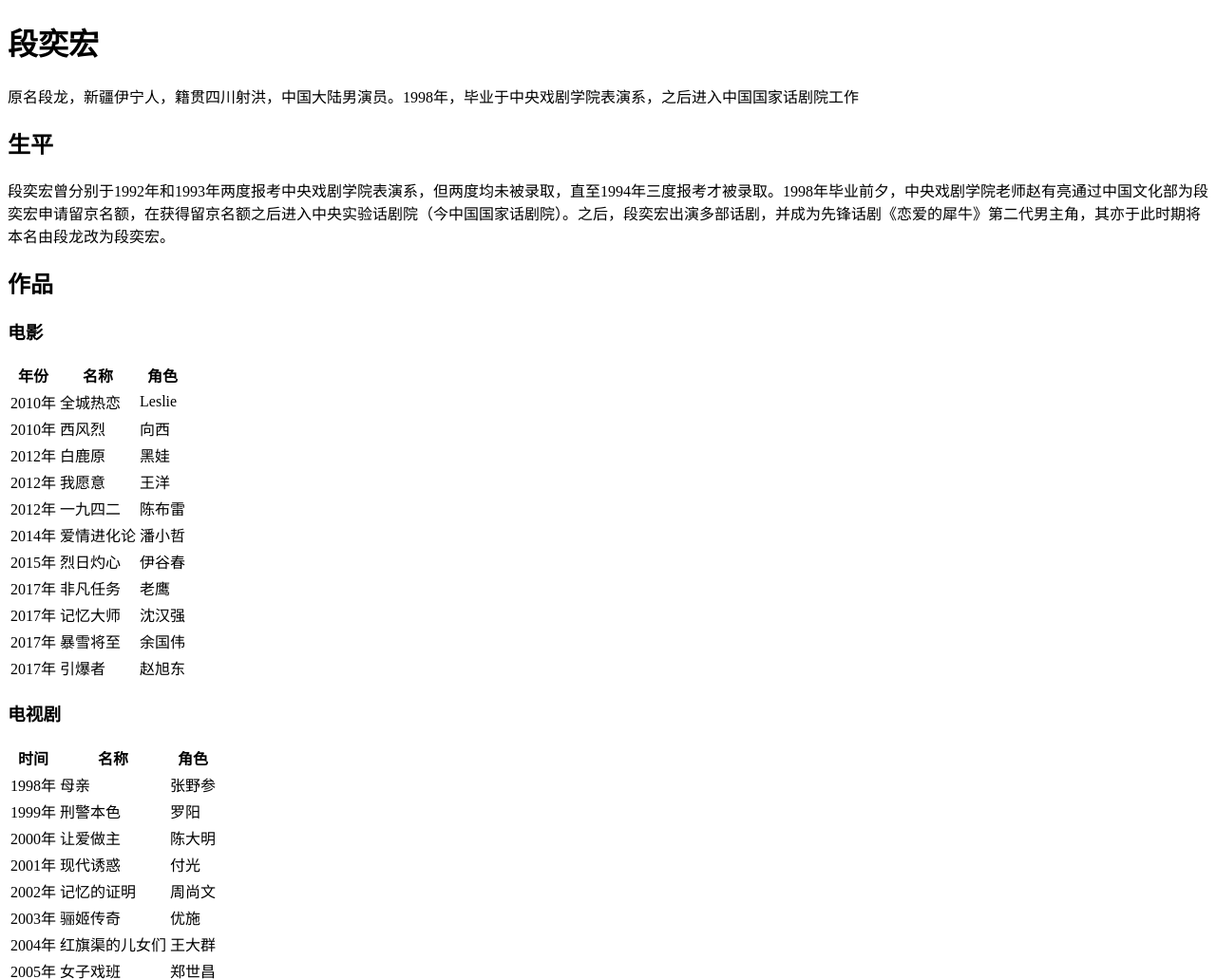
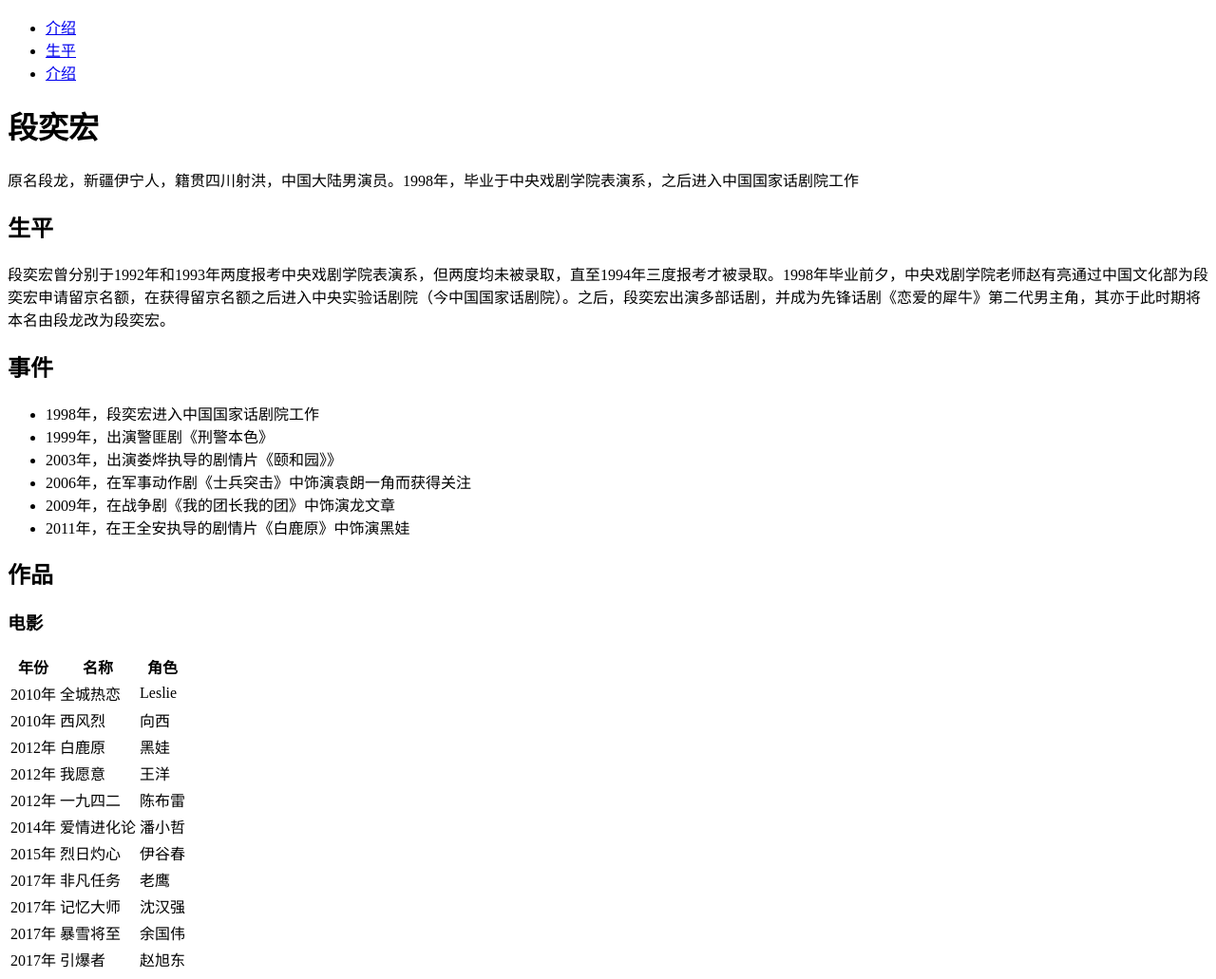
Before and after one commit to shangjingfan/duanyihong, a plain HTML site: page index.html in a window 1280 px wide. Shown: the top 1031 px of the page at 95% size. Drawn offline with Linux system fonts and the light colour scheme.

```diff
--- a/index.html
+++ b/index.html
@@ -12,6 +12,13 @@
   </style>
 </head>
 <body>
+  <nav>
+    <ul>
+      <li><a href="#">介绍</a></li>
+      <li><a href="#">生平</a></li>
+      <li><a href="#">介绍</a></li>
+    </ul>
+  </nav>
   <h1>段奕宏</h1>
   <p>
     原名段龙，新疆伊宁人，籍贯四川射洪，中国大陆男演员。1998年，毕业于中央戏剧学院表演系，之后进入中国国家话剧院工作
@@ -20,6 +27,15 @@
   <p>
     段奕宏曾分别于1992年和1993年两度报考中央戏剧学院表演系，但两度均未被录取，直至1994年三度报考才被录取。1998年毕业前夕，中央戏剧学院老师赵有亮通过中国文化部为段奕宏申请留京名额，在获得留京名额之后进入中央实验话剧院（今中国国家话剧院）。之后，段奕宏出演多部话剧，并成为先锋话剧《恋爱的犀牛》第二代男主角，其亦于此时期将本名由段龙改为段奕宏。
   </p>
+  <h2>事件</h2>
+  <ul>
+    <li>1998年，段奕宏进入中国国家话剧院工作</li>
+    <li>1999年，出演警匪剧《刑警本色》</li>
+    <li>2003年，出演娄烨执导的剧情片《颐和园》》</li>
+    <li>2006年，在军事动作剧《士兵突击》中饰演袁朗一角而获得关注</li>
+    <li>2009年，在战争剧《我的团长我的团》中饰演龙文章</li>
+    <li>2011年，在王全安执导的剧情片《白鹿原》中饰演黑娃</li>
+  </ul>
   <h2>作品</h2>
   <h3>电影</h3>
   <table>
```
Also changed, not shown: 2 other files.
